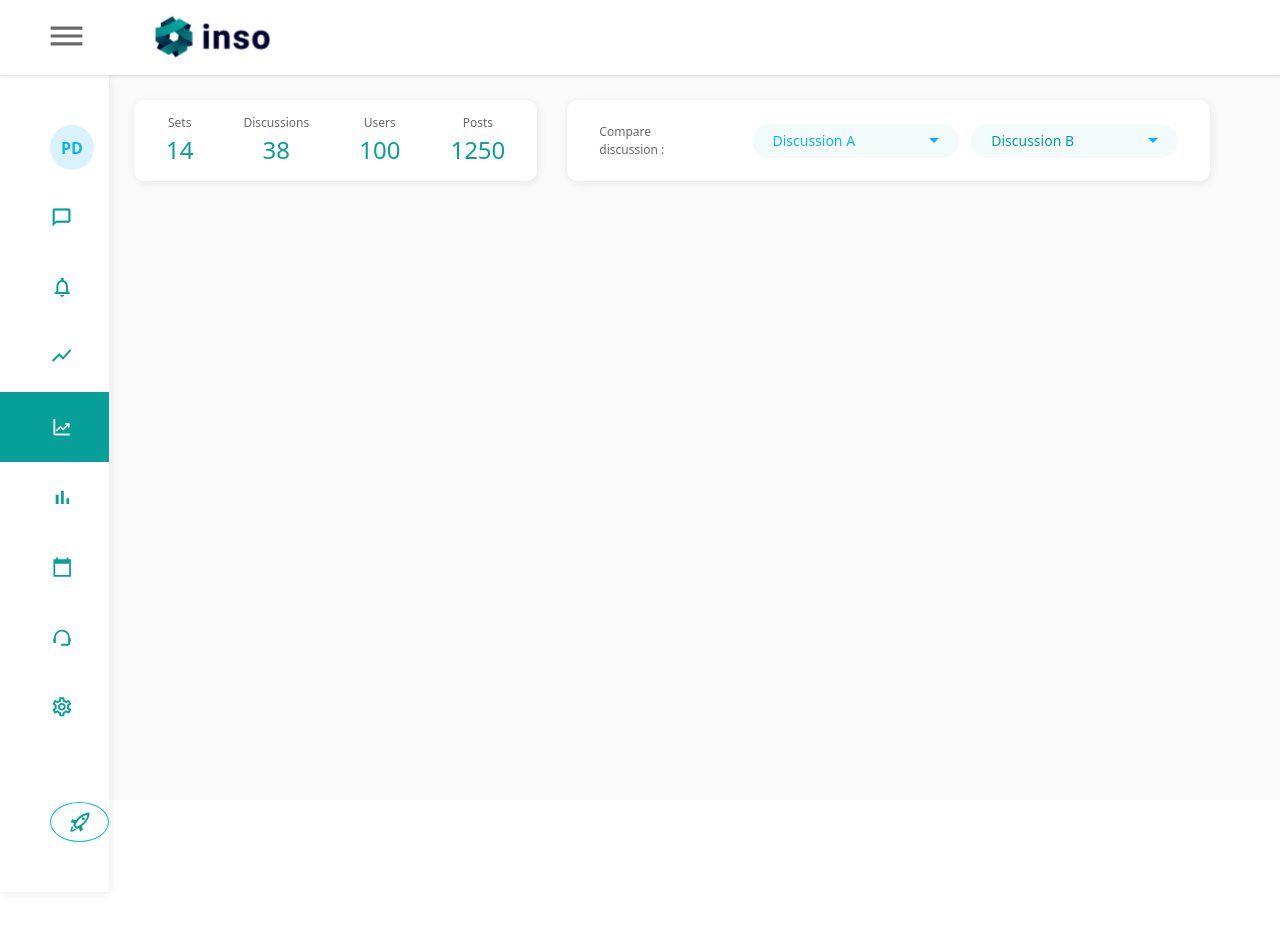
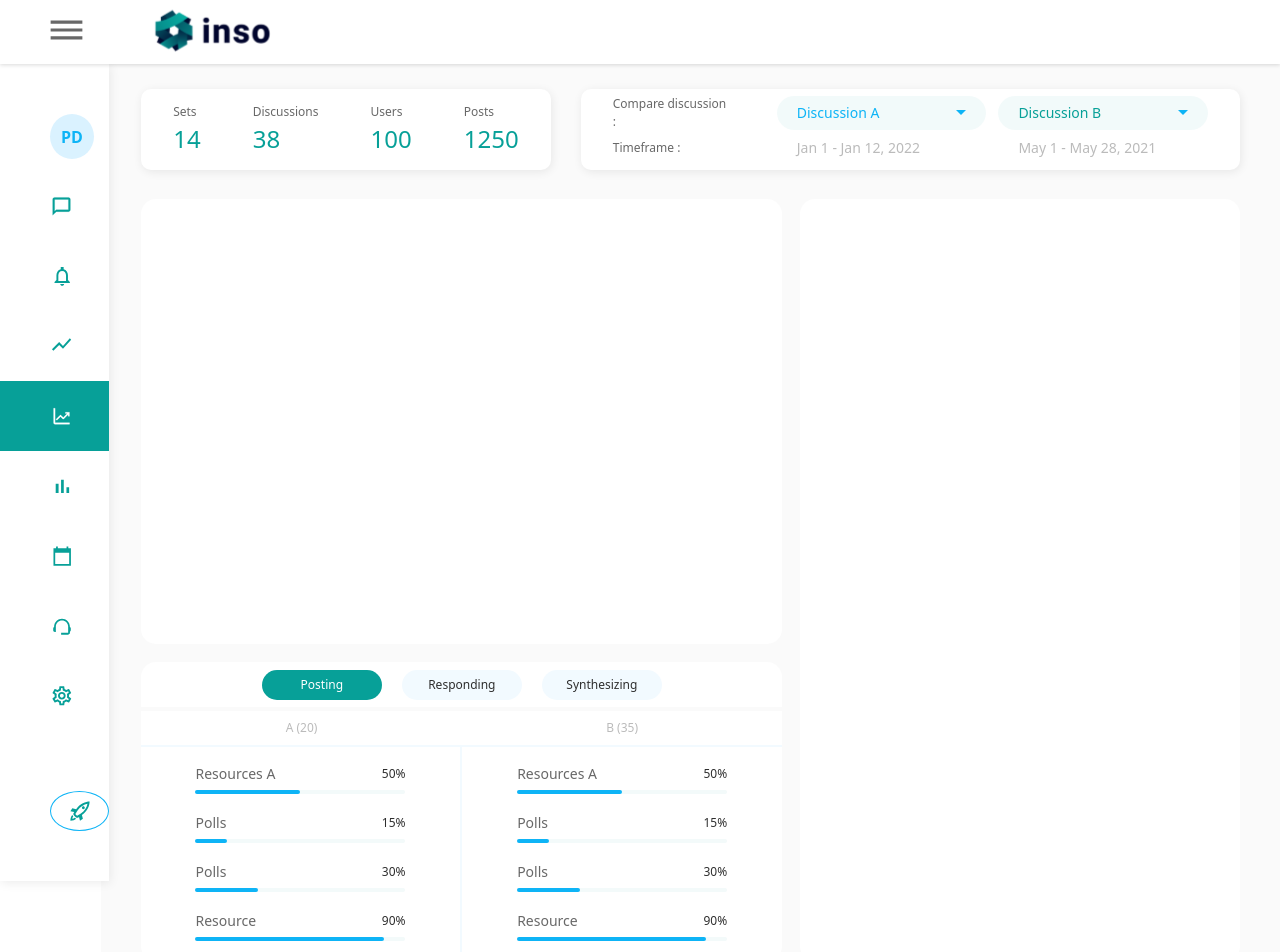
Before and after one commit to The-olajumoke/inso-frontend, a Next.js app: page /analytics in a window 1280 px wide. Shown: the top 952 px of the page. Before the commit the page ends 800 px from the top, so only its background shows below. Built offline with nearby package versions, Linux system fonts and the light colour scheme.

Commit message:
building analytics Screen

```diff
--- a/components/PostInspiration.js
+++ b/components/PostInspiration.js
@@ -52,7 +52,7 @@ const PostInspiration = ({ setActiveSection }) => {
           >
             Synthesizing
           </button>
-        </div>{" "}
+        </div>
         {activeInspiration === "posting" && (
           <div>
             <div className=" h-250 overflow-auto">
--- /dev/null
+++ b/components/ProgressBar.js
@@ -0,0 +1,11 @@
+import React from "react";
+
+const ProgressBar = ({ value }) => {
+  return (
+    <div>
+      <progress value={value} max={100} className="w-full" />
+    </div>
+  );
+};
+
+export default ProgressBar;
--- a/pages/analytics.js
+++ b/pages/analytics.js
@@ -1,32 +1,55 @@
-import React from "react";
+import React, { useState } from "react";
 import Layout from "@/components/Layout";
 import Image from "next/image";
+import ProgressBar from "@/components/ProgressBar";
 const Analytics = () => {
+  const [activeInspiration, setActiveInspiration] = useState("posting");
+
+  const comparisonData = [
+    {
+      name: "Resources A",
+      value: 50,
+    },
+    {
+      name: "Polls",
+      value: 15,
+    },
+    {
+      name: "Polls",
+      value: 30,
+    },
+    {
+      name: "Resource",
+      value: 90,
+    },
+  ];
   return (
     <Layout title="Inso | Analytics" bgColor="bg-gray-background">
-      <div className="py-25 px-40">
-        <div className=" flex h-81">
-          <div className=" px-32 h-full w-500 bg-white-white rounded-sm  shadow-xs flex items-center justify-between mr-30">
-            <div className="flex flex-col items-center">
+      <div className="py-25 px-40 pb-53">
+        <div className=" grid grid-cols-5 h-81 justify-between mb-29">
+          <div className=" col-span-2 px-32 h-full  bg-white-white rounded-sm  shadow-xs flex items-center justify-between mr-30">
+            <div className="flex flex-col  items-start">
               <span className=" text-xs text-gray-text">Sets</span>
               <h3 className=" text-primary-darkGreen">14</h3>
             </div>
-            <div className="flex flex-col items-center">
+            <div className="flex flex-col  items-start">
               <span className=" text-xs text-gray-text">Discussions</span>
               <h3 className=" text-primary-darkGreen">38</h3>
             </div>
-            <div className="flex flex-col items-center">
+            <div className="flex flex-col  items-start">
               <span className=" text-xs text-gray-text">Users</span>
               <h3 className=" text-primary-darkGreen">100</h3>
             </div>
-            <div className="flex flex-col items-center">
+            <div className="flex flex-col  items-start">
               <span className=" text-xs text-gray-text">Posts</span>
               <h3 className=" text-primary-darkGreen">1250</h3>
             </div>
           </div>
-          <div className=" px-32 h-full w-736 bg-white-white rounded-sm  shadow-xs flex items-center justify-between mr-30">
+          <div className=" col-span-3 px-32 h-full bg-white-white rounded-sm  shadow-xs flex   flex-col items-center  justify-center">
             <div className=" flex items-center justify-between w-full">
-              <span className=" text-xs text-gray-text mr-48"> Compare discussion :
+              <span className=" w-130 text-xs text-gray-text mr-48">
+                {" "}
+                Compare discussion :
               </span>
               <div className="w-230 h-34 rounded bg-border-settingsLine px-20 flex items-center justify-between mr-12">
                 <p className=" text-border-line ">Discussion A</p>
@@ -51,7 +74,107 @@ const Analytics = () => {
                 />
               </div>
             </div>
+            <div className=" flex items-center justify-between w-full">
+              <span className="w-130 text-xs text-gray-text mr-48">
+                {" "}
+                Timeframe :
+              </span>
+              <div className="w-230 h-34 px-20 flex items-center justify-between mr-12">
+                <p className="  text-gray-analyticsGray ">
+                  Jan 1 - Jan 12, 2022
+                </p>
+              </div>
+              <div className="w-230 h-34 px-20 flex items-center justify-between">
+                <p className="  text-gray-analyticsGray ">
+                  May 1 - May 28, 2021{" "}
+                </p>
+              </div>
+            </div>
           </div>
+        </div>
+        <div className="grid  grid-cols-5">
+          <div className="col-span-3  mr-18 flex flex-col">
+            <div className="h-445  mb-18 bg-white-white rounded-xl"></div>
+            <div>
+              <div className="h-45 mb-4  flex  items-center justify-center bg-white-white rounded-t-xl">
+                <button
+                  className={`${
+                    activeInspiration === "posting"
+                      ? "btn"
+                      : "btn-analNonActive"
+                  }   h-30 w-120 text-xs mr-20`}
+                  onClick={() => setActiveInspiration("posting")}
+                >
+                  Posting
+                </button>
+                <button
+                  className={`${
+                    activeInspiration === "responding"
+                      ? "btn"
+                      : "btn-analNonActive"
+                  }   h-30 w-120 text-xs mr-20`}
+                  onClick={() => setActiveInspiration("responding")}
+                >
+                  Responding
+                </button>
+                <button
+                  className={`${
+                    activeInspiration === "synthesizing"
+                      ? "btn"
+                      : "btn-analNonActive"
+                  }   h-30 w-120 text-xs`}
+                  onClick={() => setActiveInspiration("synthesizing")}
+                >
+                  Synthesizing
+                </button>
+              </div>
+              <div className=" h-250  bg-white-white rounded-b-xl grid grid-cols-2">
+                <div className="flex  flex-col">
+                  {" "}
+                  <div className="h-34 text-gray-analyticsGray text-xs flex justify-center items-center">
+                    A (20)
+                  </div>
+                  <div className="border-t-2  border-r-2 border-blue-inputBlue  flex-grow pt-16 flex justify-center">
+                    <div className="w-210">
+                      {comparisonData.map((data, index) => (
+                        <div key={index} className="  mb-8">
+                          <div className="flex justify-between items-center mb-5 ">
+                            <p className="w-177">{data.name}</p>
+                            <span className=" text-black-analText text-xs">
+                              {data.value}%
+                            </span>
+                          </div>
+                          <ProgressBar value={data.value} />
+                        </div>
+                      ))}
+                    </div>
+                  </div>
+                </div>
+                <div className="flex  flex-col">
+                  {" "}
+                  <div className="h-34 text-gray-analyticsGray text-xs flex justify-center items-center">
+                    B (35)
+                  </div>
+                  <div className="border-t-2  border-blue-inputBlue  flex-grow pt-16 flex justify-center">
+                    <div className="w-210">
+                      {comparisonData.map((data, index) => (
+                        <div key={index} className="  mb-8">
+                          <div className="flex justify-between items-center mb-5 ">
+                            <p className="w-177">{data.name}</p>
+                            <span className=" text-black-analText text-xs">
+                              {data.value}%
+                            </span>
+                          </div>
+                          <ProgressBar value={data.value} />
+                        </div>
+                      ))}
+                    </div>
+                  </div>
+                </div>
+              </div>
+            </div>
+          </div>
+          <div className="col-span-2  bg-white-white rounded-xl"></div>
         </div>
       </div>
     </Layout>
--- a/pages/discussions/index.js
+++ b/pages/discussions/index.js
@@ -58,7 +58,7 @@ const index = () => {
       <div className=" h-full py-50 px-50">
         <div className="flex justify-between w-full mb-33">
           <button
-            className="btn text-sm w-259 px-25 flex justify-start items-center h-48"
+            className="btn text-sm w-259 px-25 flex justify-start items-center h-48 "
             onClick={() => setCreateDiscussion(true)}
           >
             <div className="flex justify-center items-center mr-15">
--- a/styles/globals.css
+++ b/styles/globals.css
@@ -94,4 +94,19 @@ input::-ms-input-placeholder {
 .btn-nonActive{
     @apply bg-blue-lightBlue   text-gray-text font-normal rounded text-center flex items-center justify-center outline-none
 }
+.btn-analNonActive{
+    @apply  bg-blue-inputBlue  text-black-analText font-normal rounded text-center flex items-center justify-center outline-none
 }
+
+::-webkit-progress-bar {
+    height: 4px;
+    border-radius: 17.741px;
+    background-color: #F3FAFA;
+}
+
+::-webkit-progress-value {
+    height: 4px;
+    border-radius: 17.741px;
+    background-color: #0EB4F6;
+}
+}
--- a/tailwind.config.js
+++ b/tailwind.config.js
@@ -27,12 +27,7 @@ module.exports = {
       sm: "10px",
       xs: "6px",
       lg: "8px",
-      //   sm: "2px",
-      //   md: "4px",
-      //   DEFAULT: "8px",
-      //   lg: "16px",
-      //   xl: "24px",
-      //   "4xl": "124px",
+      xl: "15px",
       full: "100%",
     },
     colors: {
@@ -57,9 +52,11 @@ module.exports = {
         footerGrey: "#FCFCFC",
         labelGrey: " #8692A6",
         createDisc: "#F9F9F9",
+        analyticsGray: "#BBBBBB",
       },
       black: {
         darkPretzl: "#001E2F",
+        analText: "#2E2E2E",
       },
       other: {
         danger: " #E84949",
@@ -981,6 +978,7 @@ module.exports = {
         350: "35rem",
         400: "39rem",
         439: "43.9rem",
+        445: "44.5rem",
         460: "46rem",
         548: "54.8rem",
         660: "66rem",
```
